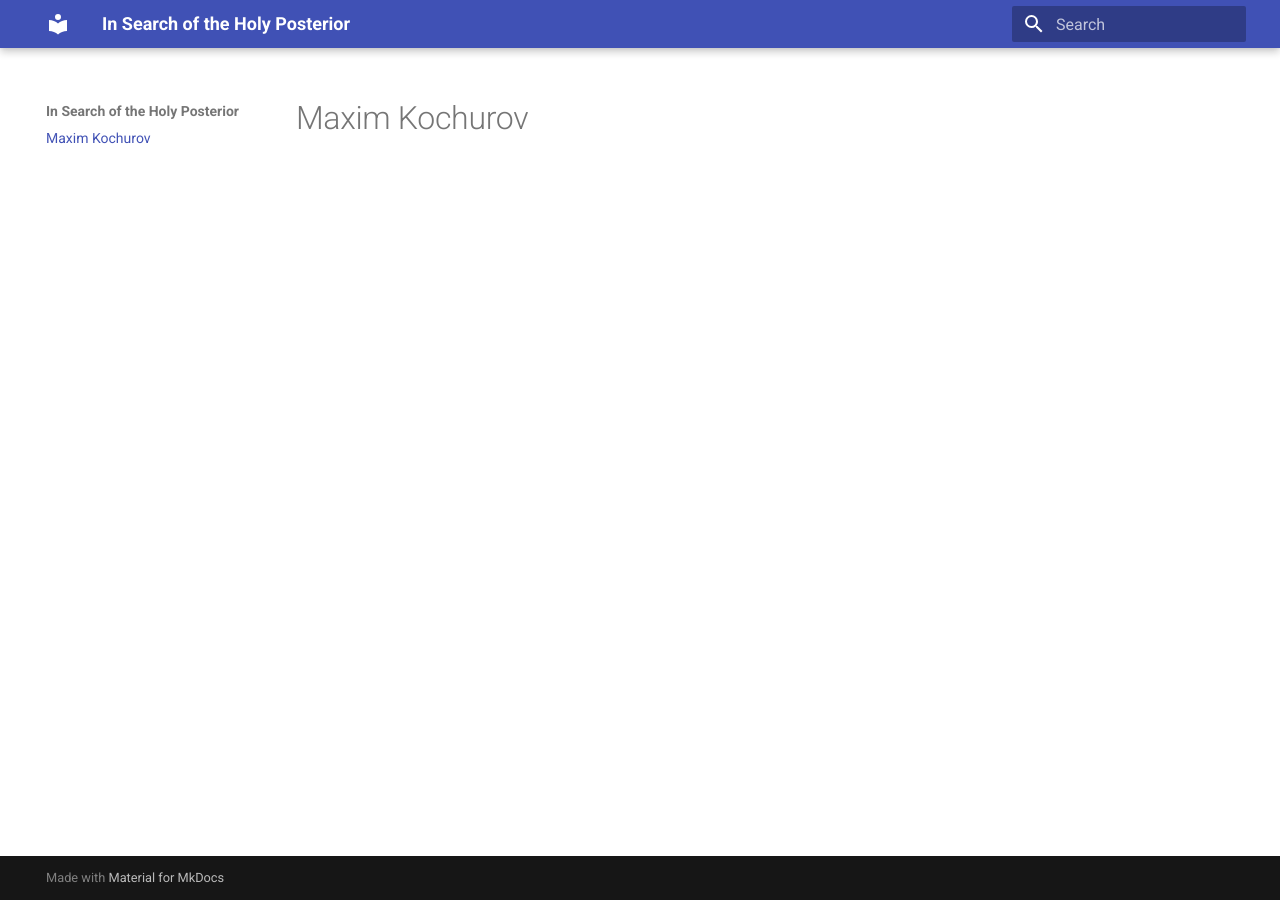
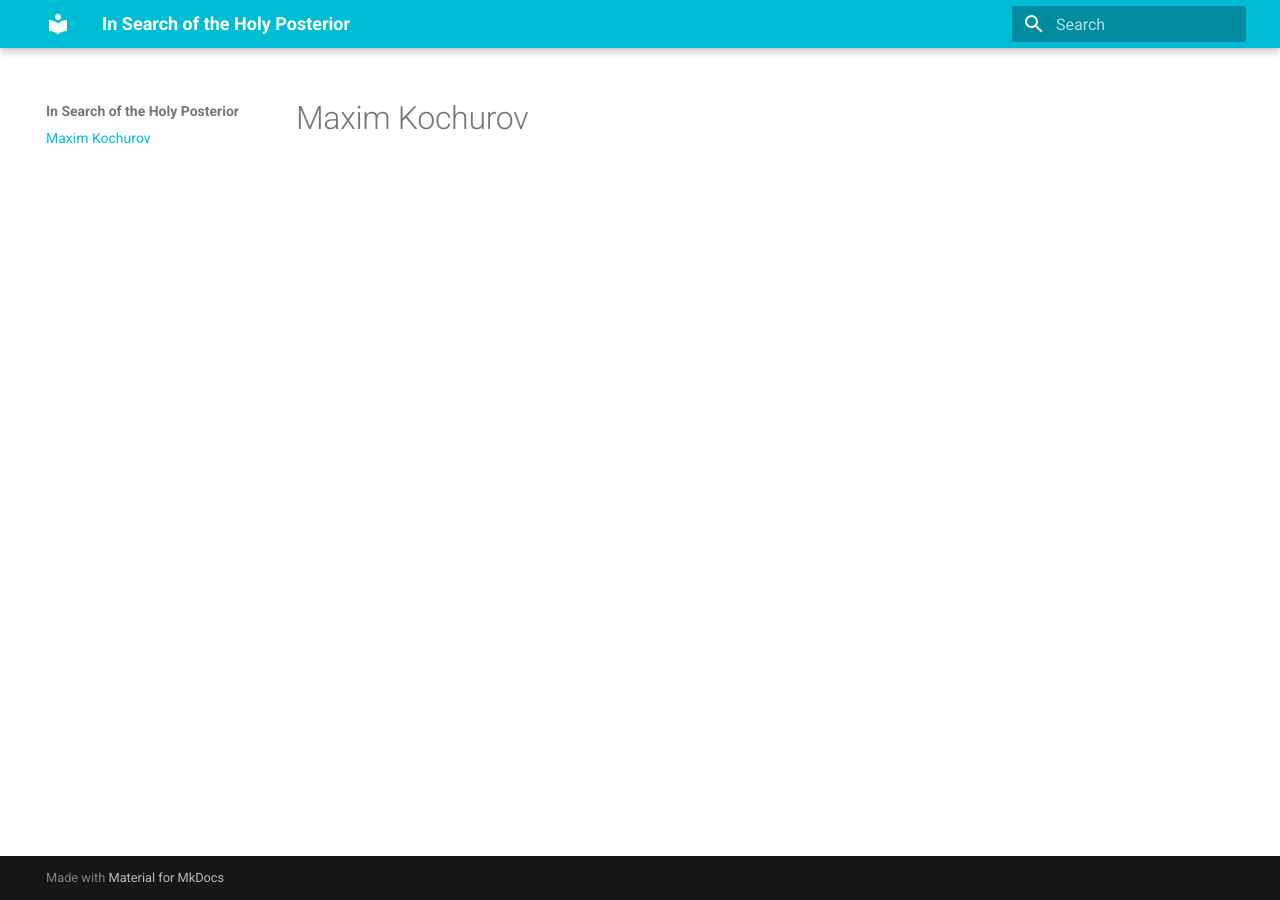
Before and after one commit to ferrine/old-ferrine.github.io, an MkDocs documentation site: the page built from blog/index.md, in a window 1280 px wide. Built offline with MkDocs 1.6.1 and Material for MkDocs 9.7.7, drawn with Linux system fonts in a browser that asks for light colours.

Commit message:
change colors

```diff
--- a/mkdocs.yml
+++ b/mkdocs.yml
@@ -4,3 +4,6 @@ docs_dir: blog
 theme:
   name: material
   custom_dir: theme
+  palette:
+    primary: cyan
+    accent: light-blue
```
